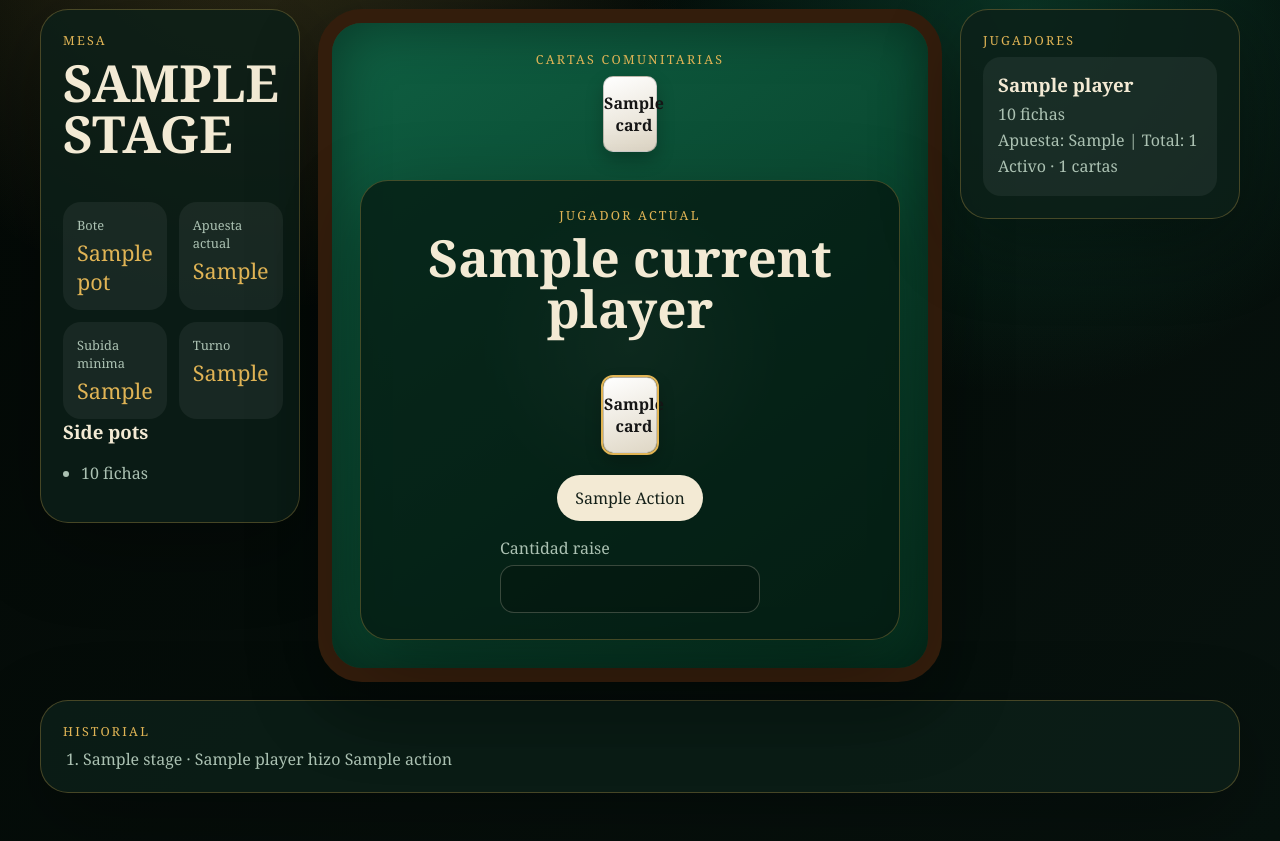
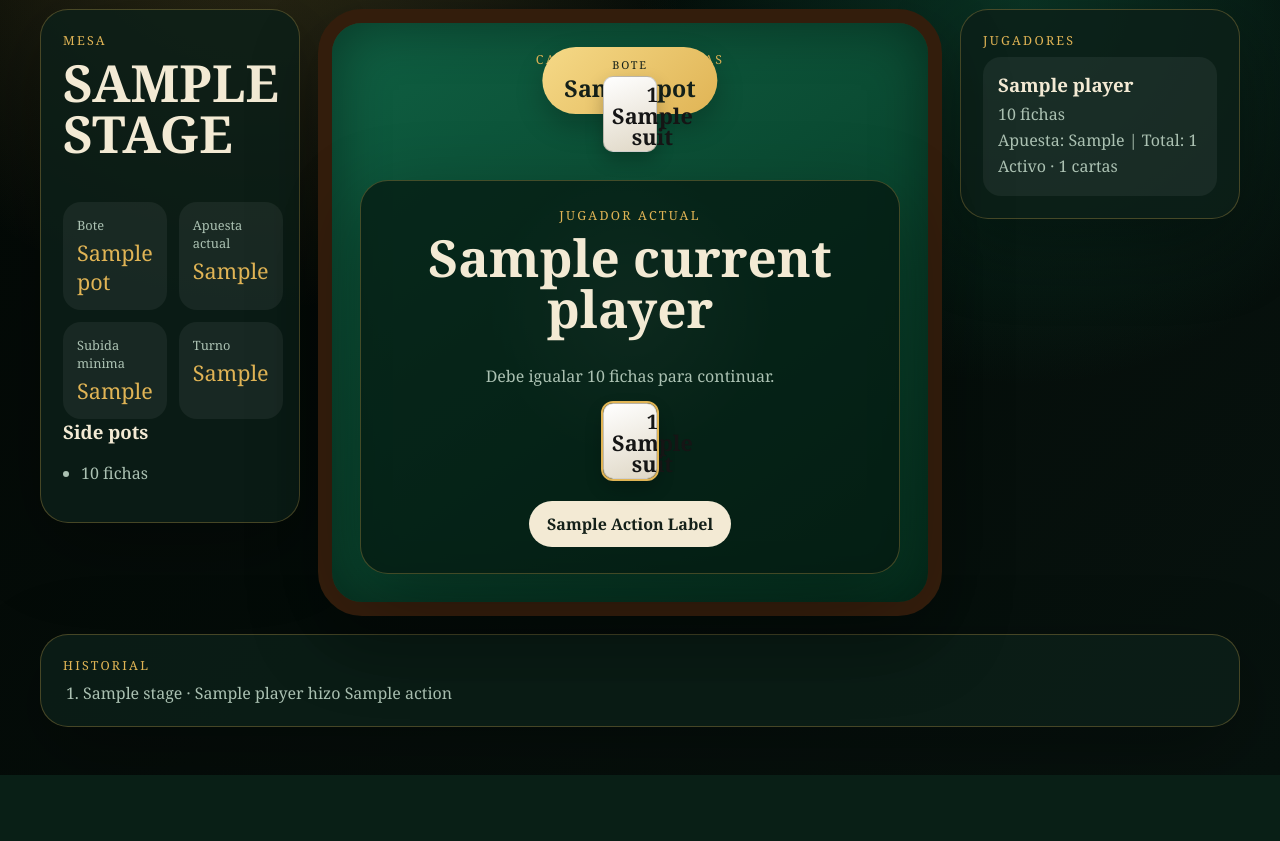
Before and after one commit to FelixTFventas/texas-holdem-poker, a Flask app: template templates/table.html in a window 1280 px wide. Shown: the part 136-977 px from the top of the page. After the commit the page ends 911 px from the top, so only its background shows below. Run offline with Flask 3, Linux system fonts and the light colour scheme; the template is opened without the code that fills it: most values are stand-ins (such as "Sample title", 1, 10 or a date in 2020).

Commit message:
Improve poker table interface

```diff
--- a/routes/game_routes.py
+++ b/routes/game_routes.py
@@ -5,6 +5,20 @@ from game import Player, TexasHoldemGame
 
 game_bp = Blueprint("game", __name__)
 current_game: TexasHoldemGame | None = None
+
+SUIT_DISPLAY = {
+    "h": {"symbol": "♥", "name": "hearts", "color": "red"},
+    "d": {"symbol": "♦", "name": "diamonds", "color": "red"},
+    "c": {"symbol": "♣", "name": "clubs", "color": "black"},
+    "s": {"symbol": "♠", "name": "spades", "color": "black"},
+}
+
+ACTION_LABELS = {
+    "fold": "Retirarse",
+    "check": "Pasar",
+    "call": "Igualar",
+    "raise": "Subir",
+}
 
 
 def get_game() -> TexasHoldemGame | None:
@@ -36,6 +50,28 @@ def cards_text(cards) -> str:
     return " ".join(str(card) for card in cards) if cards else "-"
 
 
+def display_card(card) -> dict:
+    code = str(card)
+    suit = SUIT_DISPLAY[code[1].lower()]
+    return {
+        "code": code,
+        "rank": code[0],
+        "suit": suit["symbol"],
+        "suit_name": suit["name"],
+        "color": suit["color"],
+    }
+
+
+def display_cards(cards) -> list[dict]:
+    return [display_card(card) for card in cards]
+
+
+def action_label(action: str, call_amount: int = 0) -> str:
+    if action == "call" and call_amount > 0:
+        return f"Igualar {call_amount}"
+    return ACTION_LABELS.get(action, action.title())
+
+
 def winners_summary(game: TexasHoldemGame) -> list[dict]:
     winners = game.determine_winners()
     summary = []
@@ -44,7 +80,7 @@ def winners_summary(game: TexasHoldemGame) -> list[dict]:
             {
                 "player": player,
                 "hand_name": "Fold" if result is None else result.name,
-                "cards": [] if result is None else [str(card) for card in result.cards],
+                "cards": [] if result is None else display_cards(result.cards),
             }
         )
     return summary
@@ -76,12 +112,19 @@ def table():
         return redirect(url_for("game.finished"))
 
     current_player = game.current_player
+    call_amount = max(game.current_bet - current_player.current_bet, 0)
+    available_actions = game.available_actions(current_player)
     return render_template(
         "table.html",
         game=game,
         public_state=game.get_public_state(),
         player_state=game.get_player_state(current_player),
         current_player=current_player,
+        community_cards=display_cards(game.community_cards),
+        hole_cards=display_cards(current_player.hole_cards),
+        action_labels={action: action_label(action, call_amount) for action in available_actions},
+        call_amount=call_amount,
+        can_raise="raise" in available_actions,
     )
 
 
@@ -118,6 +161,12 @@ def finished():
         game=game,
         winners=winners_summary(game),
         cards_text=cards_text,
+        display_cards=display_cards,
+        community_cards=display_cards(game.community_cards),
+        players_with_cards=[
+            {"player": player, "cards": display_cards(player.hole_cards)}
+            for player in game.players
+        ],
     )
 
 
--- a/static/css/styles.css
+++ b/static/css/styles.css
@@ -67,7 +67,8 @@ h2 { font-size: clamp(1.8rem, 4vw, 3.4rem); line-height: 1; }
   padding: clamp(24px, 5vw, 54px);
 }
 
-.hero-copy p { color: var(--muted); font-size: 1.1rem; line-height: 1.6; }
+.hero-copy p, .feature-list { color: var(--muted); font-size: 1.1rem; line-height: 1.6; }
+.feature-list { padding-left: 20px; }
 
 .start-form {
   display: grid;
@@ -136,6 +137,7 @@ dt { color: var(--muted); font-size: 0.8rem; }
 dd { margin: 4px 0 0; font-size: 1.35rem; color: var(--gold); }
 
 .felt-table {
+  position: relative;
   min-height: 520px;
   border: 14px solid #331d0c;
   border-radius: 44px;
@@ -149,6 +151,29 @@ dd { margin: 4px 0 0; font-size: 1.35rem; color: var(--gold); }
   align-content: center;
 }
 
+.pot-badge {
+  position: absolute;
+  top: 24px;
+  left: 50%;
+  transform: translateX(-50%);
+  display: grid;
+  place-items: center;
+  min-width: 120px;
+  padding: 10px 22px;
+  border-radius: 999px;
+  color: var(--ink);
+  background: linear-gradient(135deg, #f5d987, var(--gold));
+  box-shadow: 0 12px 28px rgba(0, 0, 0, 0.24);
+}
+
+.pot-badge span {
+  font-size: 0.68rem;
+  letter-spacing: 0.16em;
+  text-transform: uppercase;
+}
+
+.pot-badge strong { font-size: 1.45rem; }
+
 .community-row, .current-player-card { text-align: center; }
 .current-player-card { padding: 26px; background: rgba(5, 22, 15, 0.72); }
 
@@ -159,7 +184,7 @@ dd { margin: 4px 0 0; font-size: 1.35rem; color: var(--gold); }
   gap: 10px;
 }
 
-.card {
+.card, .playing-card {
   display: inline-grid;
   place-items: center;
   width: 54px;
@@ -172,25 +197,49 @@ dd { margin: 4px 0 0; font-size: 1.35rem; color: var(--gold); }
   font-weight: 700;
 }
 
+.playing-card {
+  position: relative;
+  grid-template-rows: 1fr 1fr;
+  align-items: center;
+  padding: 8px;
+  font-family: Georgia, "Times New Roman", serif;
+}
+
+.playing-card.red { color: #b3202a; }
+.playing-card.black { color: #111715; }
+.playing-card.private { outline: 2px solid var(--gold); }
+.playing-card.mini { width: 42px; height: 58px; font-size: 0.9rem; }
+.card-rank { font-size: 1.25rem; line-height: 1; }
+.card-suit { font-size: 1.35rem; line-height: 1; }
+
 .card.private { outline: 2px solid var(--gold); }
 .muted { color: var(--muted); }
+.action-help { color: var(--muted); margin-top: -12px; }
 
 .action-form { display: grid; gap: 16px; margin-top: 22px; }
 .action-buttons { display: flex; flex-wrap: wrap; justify-content: center; gap: 10px; }
-.action-button { color: var(--ink); background: var(--cream); text-transform: capitalize; }
+.action-button { color: var(--ink); background: var(--cream); text-transform: capitalize; font-weight: 700; }
+.action-fold { background: #f0a29b; }
+.action-check { background: #c7d9cf; }
+.action-call { background: #f3ead4; }
+.action-raise { background: var(--gold); }
 .action-button:hover, .primary-button:hover { transform: translateY(-1px); filter: brightness(1.04); }
 .raise-input { width: min(260px, 100%); margin: 0 auto; text-align: left; }
 
 .players-list { display: grid; gap: 12px; }
-.player-tile {
+.player-tile, .player-seat {
   padding: 14px;
   border-radius: 18px;
   background: rgba(255, 255, 255, 0.06);
   border: 1px solid transparent;
 }
-.player-tile h3 { margin-bottom: 6px; }
-.player-tile p { color: var(--muted); margin-bottom: 4px; }
-.player-tile.is-turn { border-color: var(--gold); background: rgba(224, 180, 85, 0.12); }
+.player-tile h3, .player-seat h3 { margin-bottom: 6px; }
+.player-tile p, .player-seat p { color: var(--muted); margin-bottom: 4px; }
+.player-tile.is-turn, .player-seat.is-current { border-color: var(--gold); background: rgba(224, 180, 85, 0.12); }
+.player-seat.is-folded { opacity: 0.58; }
+.player-seat.is-all-in { border-color: rgba(155, 225, 141, 0.72); }
+.reveal-seat { min-height: 128px; }
+.mini-cards { justify-content: flex-start; margin-top: 10px; }
 
 .log-panel { margin-top: 18px; }
 .action-log { margin: 0; padding-left: 20px; color: var(--muted); }
@@ -219,5 +268,8 @@ dd { margin: 4px 0 0; font-size: 1.35rem; color: var(--gold); }
 @media (max-width: 620px) {
   .start-form { grid-template-columns: 1fr; }
   .felt-table { border-width: 8px; border-radius: 30px; padding: 18px; }
-  .card { width: 46px; height: 64px; }
+  .card, .playing-card { width: 46px; height: 64px; }
+  .pot-badge { position: static; transform: none; margin: 0 auto; }
+  .action-buttons { display: grid; grid-template-columns: 1fr 1fr; }
+  .action-button { width: 100%; }
 }
--- a/templates/table.html
+++ b/templates/table.html
@@ -25,11 +25,19 @@
   </aside>
 
   <section class="felt-table">
+    <div class="pot-badge">
+      <span>Bote</span>
+      <strong>{{ public_state.pot }}</strong>
+    </div>
+
     <div class="community-row">
       <p class="eyebrow">Cartas comunitarias</p>
       <div class="cards-row">
-        {% for card in public_state.community_cards %}
-          <span class="card">{{ card }}</span>
+        {% for card in community_cards %}
+          <span class="playing-card {{ card.color }}" title="{{ card.code }}">
+            <span class="card-rank">{{ card.rank }}</span>
+            <span class="card-suit">{{ card.suit }}</span>
+          </span>
         {% else %}
           <span class="muted">Aun no hay cartas comunitarias</span>
         {% endfor %}
@@ -39,21 +47,33 @@
     <div class="current-player-card">
       <p class="eyebrow">Jugador actual</p>
       <h2>{{ current_player.name }}</h2>
+      <p class="action-help">
+        {% if call_amount > 0 %}
+          Debe igualar {{ call_amount }} fichas para continuar.
+        {% else %}
+          Puede pasar o subir la apuesta.
+        {% endif %}
+      </p>
       <div class="cards-row private-cards">
-        {% for card in player_state.hole_cards %}
-          <span class="card private">{{ card }}</span>
+        {% for card in hole_cards %}
+          <span class="playing-card private {{ card.color }}" title="{{ card.code }}">
+            <span class="card-rank">{{ card.rank }}</span>
+            <span class="card-suit">{{ card.suit }}</span>
+          </span>
         {% endfor %}
       </div>
 
       <form class="action-form" action="{{ url_for('game.action') }}" method="post">
         <div class="action-buttons">
           {% for action in player_state.available_actions %}
-            <button class="action-button" name="action" value="{{ action }}" type="submit">{{ action }}</button>
+            <button class="action-button action-{{ action }}" name="action" value="{{ action }}" type="submit">{{ action_labels[action] }}</button>
           {% endfor %}
         </div>
-        <label class="raise-input">Cantidad raise
-          <input type="number" name="amount" value="{{ public_state.minimum_raise }}" min="1">
-        </label>
+        {% if can_raise %}
+          <label class="raise-input">Cantidad para subir
+            <input type="number" name="amount" value="{{ public_state.minimum_raise }}" min="{{ public_state.minimum_raise }}">
+          </label>
+        {% endif %}
       </form>
     </div>
   </section>
@@ -62,7 +82,7 @@
     <p class="eyebrow">Jugadores</p>
     <div class="players-list">
       {% for player in public_state.players %}
-        <article class="player-tile {% if player.name == public_state.current_player %}is-turn{% endif %}">
+        <article class="player-seat {% if player.name == public_state.current_player %}is-current{% endif %} {% if player.folded %}is-folded{% endif %} {% if player.all_in %}is-all-in{% endif %}">
           <h3>{{ player.name }}</h3>
           <p>{{ player.chips }} fichas</p>
           <p>Apuesta: {{ player.current_bet }} | Total: {{ player.total_bet }}</p>
```
Also changed, not shown: templates/finished.html (+23 -8 lines), templates/index.html (+7 -2 lines), tests/test_flask_app.py (+3 -0 lines), README.md.
